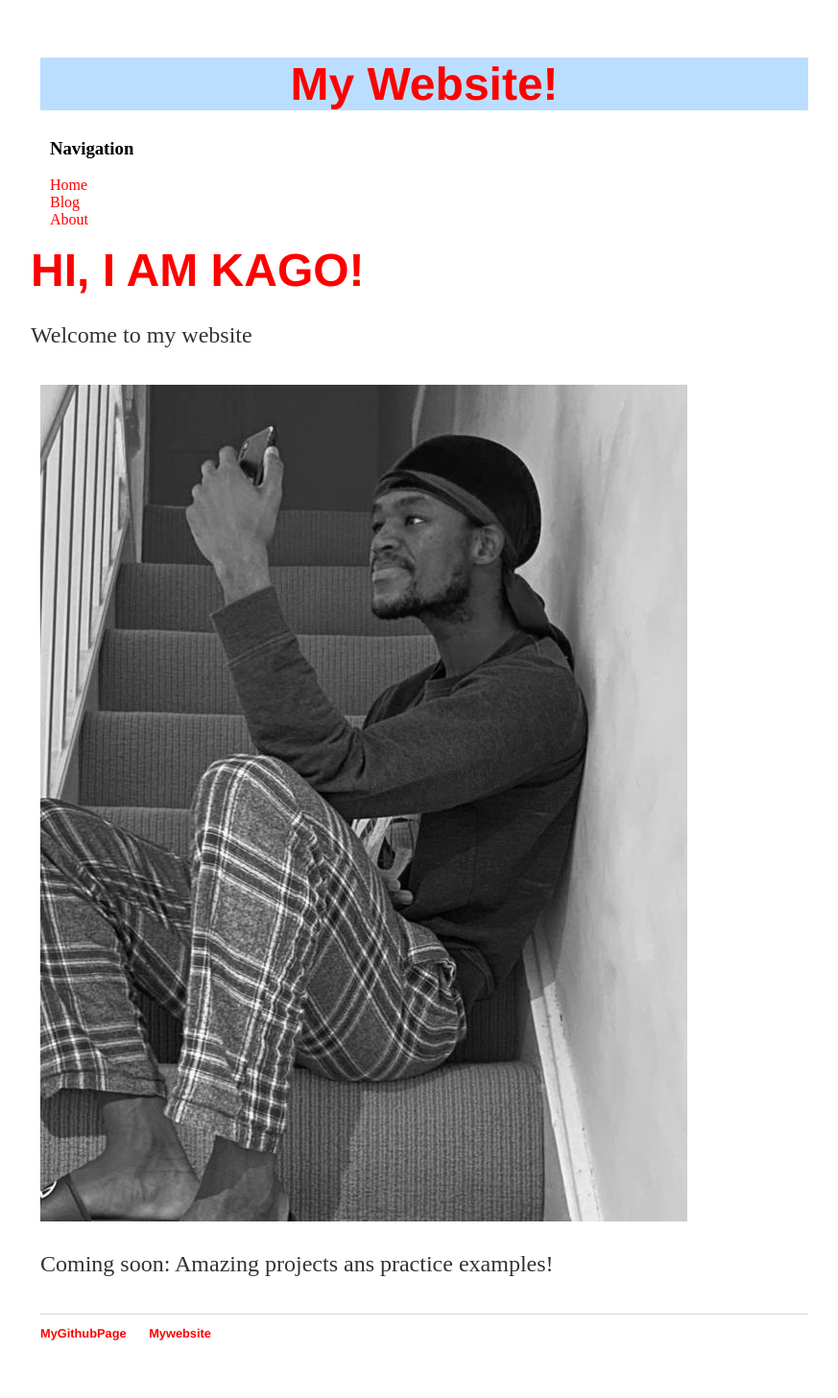
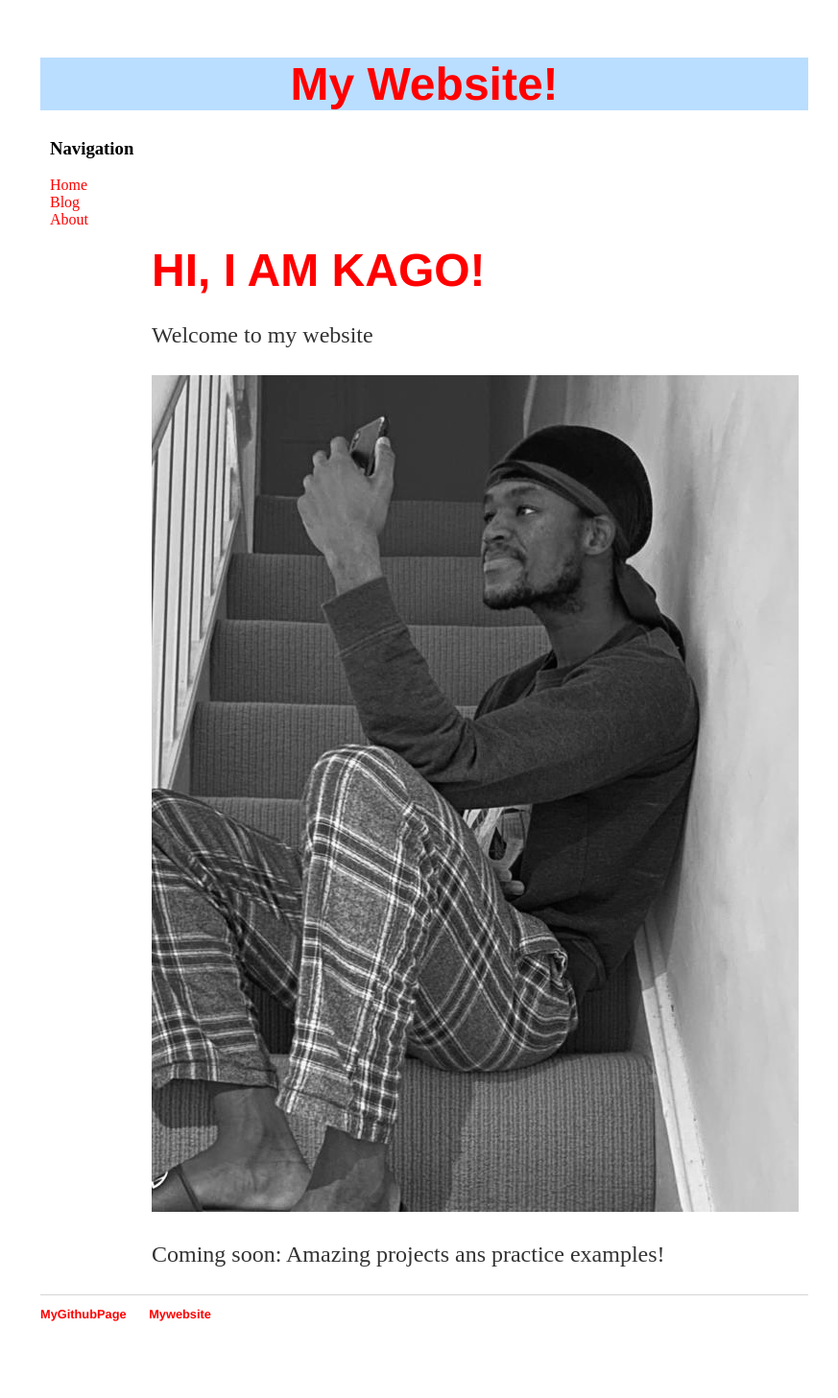
Before and after one commit to KagoPrezRantsho/KagoPrezRantsho.github.io, a Jekyll site: the page built from index.html, in a window 1280 px wide. Shown: the whole page at 96% size, without its empty margins (198-1071 px from the left). Built offline with Jekyll 4.4.1, drawn with Linux system fonts in a browser that asks for light colours.

Commit message:
Update index.html

```diff
--- a/index.html
+++ b/index.html
@@ -2,13 +2,9 @@
 layout: default
 title: Web Programming
 ---
-<div id="container">
-<div class="blurb">
+<div id="main">
   <h1>HI, I AM KAGO!</h1>
   <p>Welcome to my website</p>
-</div>
-<div id="content">
   <img src="C1DBE545-7929-4FD8-934D-B50221795ED3_1_105_c.jpeg" with="6px" alt="STAIRS PHOTO">
   <p>Coming soon: Amazing projects ans practice examples!</p>
 </div>
-</div>
```
